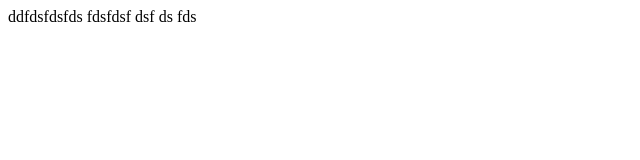
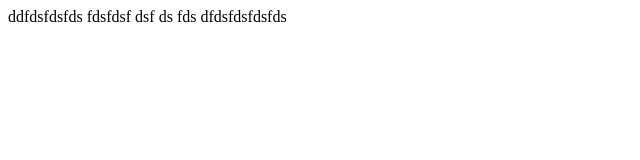
Before and after one commit to ulan31/GetDemo2, a plain HTML site: page index.html in a window 1280 px wide. Shown: the whole page, without its empty margins (0-640 px from the left). Drawn offline with Linux system fonts and the light colour scheme.

Commit message:
second commit

```diff
--- a/index.html
+++ b/index.html
@@ -10,5 +10,6 @@ fdsfdsf
 dsf
 ds
 fds
+dfdsfdsfdsfds
 </body>
 </html>
```
